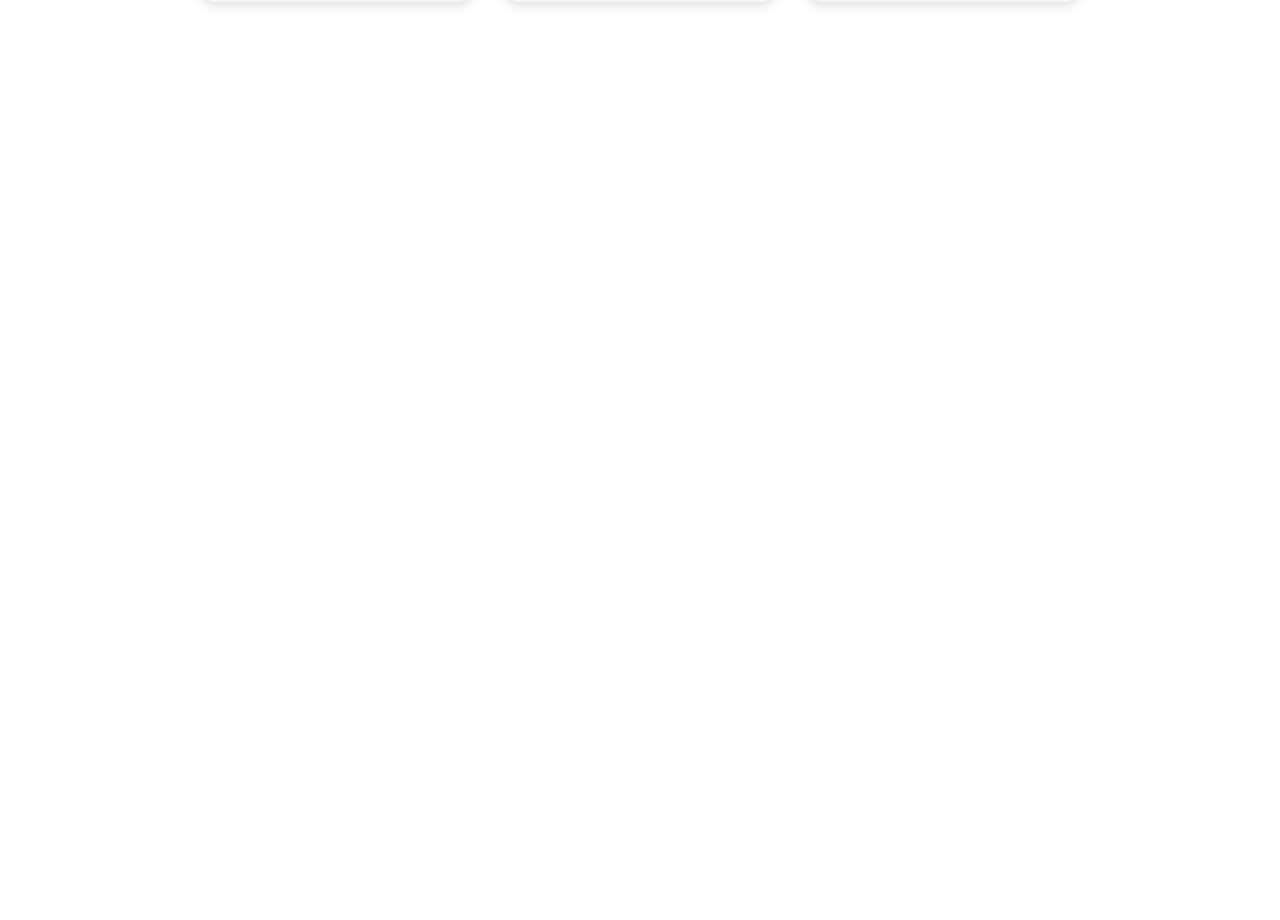
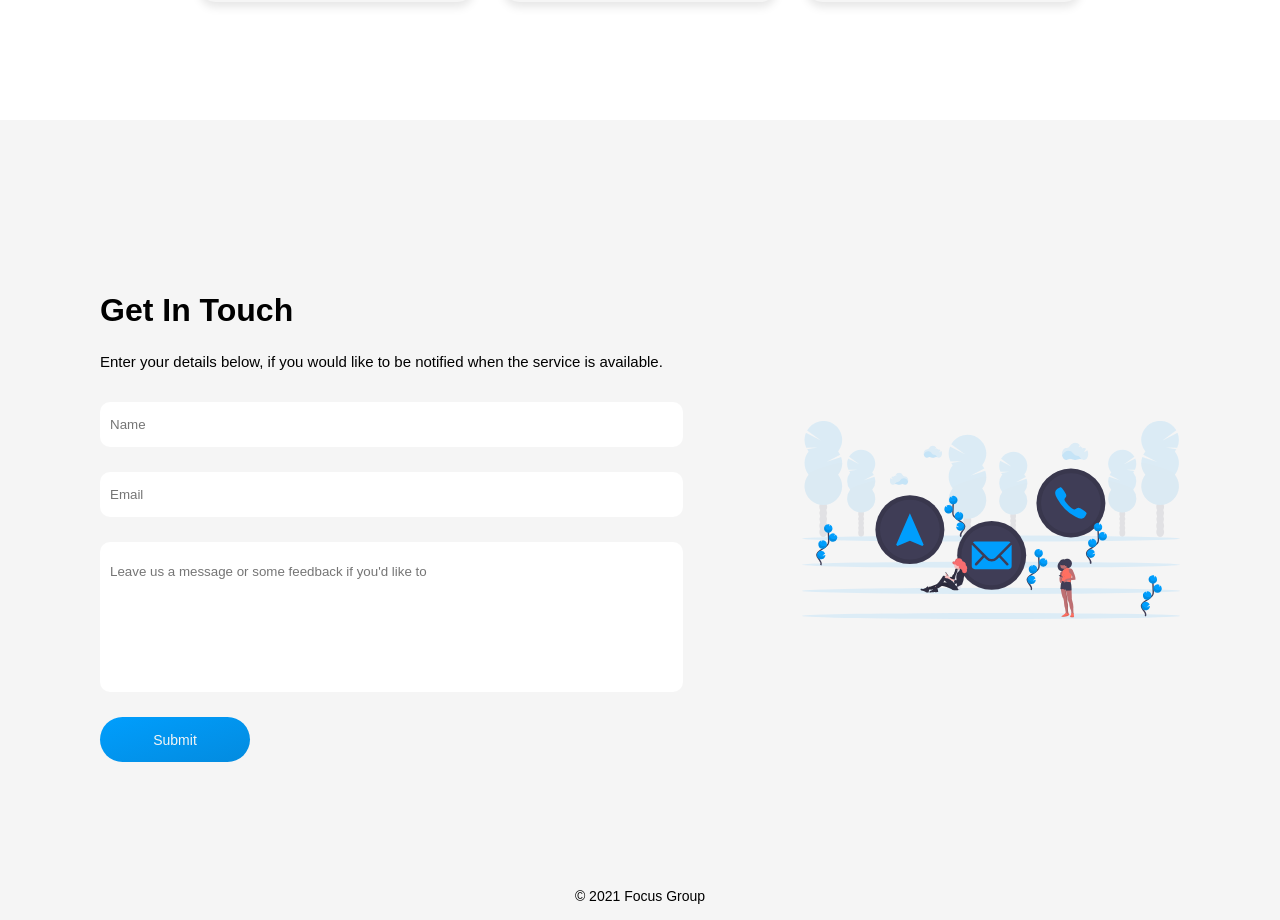
Before and after one commit to tobikuyo/Focus, a React (Create React App) app: page / in a window 1280 px wide. Shown: the part 3200-4120 px from the top of the page. Before the commit the page ends 3320 px from the top, so only its background shows below. Built offline with nearby package versions, Linux system fonts and the light colour scheme; a web font is replaced by a local one.

Commit message:
Contact section

```diff
--- a/src/App.js
+++ b/src/App.js
@@ -3,6 +3,7 @@
 import About from "./sections/About";
 import Discover from "./sections/Discover";
 import Services from "./sections/Services";
+import Contact from "./sections/Contact";
 import "./App.css";
 
 const App = () => {
@@ -12,6 +13,7 @@
             <About />
             <Discover />
             <Services />
+            <Contact />
         </div>
     );
 };
--- /dev/null
+++ b/src/sections/Contact/Contact.css
@@ -0,0 +1,80 @@
+.contact {
+    background-color: #f5f5f5;
+    height: 100vh;
+    display: flex;
+    flex-direction: column;
+    justify-content: center;
+    align-items: center;
+    position: relative;
+}
+
+.contact__container {
+    display: flex;
+    justify-content: space-between;
+    align-items: center;
+    padding: 0 10rem;
+}
+
+.contact__content {
+    width: 60%;
+}
+
+.contact__heading {
+    font-size: 3.2rem;
+}
+
+.contact__subheading {
+    margin: 0.5rem 0 2.5rem;
+    font-size: 1.5rem;
+}
+
+.contact__form {
+    display: flex;
+    flex-direction: column;
+}
+
+.contact__form-input {
+    width: 90%;
+    border: none;
+    border-radius: 10px;
+    outline-width: 0;
+    padding: 1.5rem 1rem;
+    margin-bottom: 2.5rem;
+}
+
+.contact__form-textarea {
+    width: 90%;
+    height: 15rem;
+    padding: 1.5rem 1rem;
+    border: none;
+    border-radius: 10px;
+    outline-width: 0;
+    line-height: 2.3;
+    resize: none;
+    margin-bottom: 2.5rem;
+}
+
+.contact__form-btn {
+    background: linear-gradient(to right bottom, #009efd, #038bdf);
+    border: none;
+    border-radius: 3rem;
+    width: 15rem;
+    height: 4.5rem;
+    font-size: 1.4rem;
+    color: #f5f5f5;
+    cursor: pointer;
+}
+
+.contact__form-btn:hover {
+    background: linear-gradient(to right bottom, #038bdf, #2575fc);
+}
+
+.contact__image {
+    width: 35%;
+}
+
+.contact__copy {
+    position: absolute;
+    bottom: 10px;
+    font-size: 1.4rem;
+}
--- /dev/null
+++ b/src/sections/Contact/index.js
@@ -0,0 +1,66 @@
+import React, { useState } from "react";
+import contact from "../../images/contact.svg";
+import "./Contact.css";
+
+const initialDetails = {
+    name: "",
+    email: "",
+    message: ""
+};
+
+const Contact = () => {
+    const [details, setDetails] = useState(initialDetails);
+
+    const handleChanges = event => {
+        setDetails({ ...details, [event.target.name]: event.target.value });
+    };
+
+    return (
+        <div className="contact">
+            <div className="contact__container">
+                <div className="contact__content">
+                    <h2 className="contact__heading">Get In Touch</h2>
+                    <p className="contact__subheading">
+                        Enter your details below, if you would like to be notified when
+                        the service is available.
+                    </p>
+
+                    <form className="contact__form">
+                        <input
+                            name="name"
+                            type="text"
+                            className="contact__form-input"
+                            placeholder="Name"
+                            value={details.name}
+                            onChange={handleChanges}
+                            required
+                        />
+                        <input
+                            name="email"
+                            type="email"
+                            className="contact__form-input"
+                            placeholder="Email"
+                            value={details.email}
+                            onChange={handleChanges}
+                            required
+                        />
+                        <textarea
+                            name="message"
+                            className="contact__form-textarea"
+                            placeholder="Leave us a message or some feedback if you'd like to"
+                            value={details.message}
+                            onChange={handleChanges}
+                        />
+                        <button type="submit" className="contact__form-btn">
+                            Submit
+                        </button>
+                    </form>
+                </div>
+                <img src={contact} alt="contact us" className="contact__image" />
+            </div>
+            <p className="contact__copy">&copy; 2021 Focus Group</p>
+        </div>
+    );
+};
+
+export default Contact;
```
Also changed, not shown: src/images/contact.svg (added).
